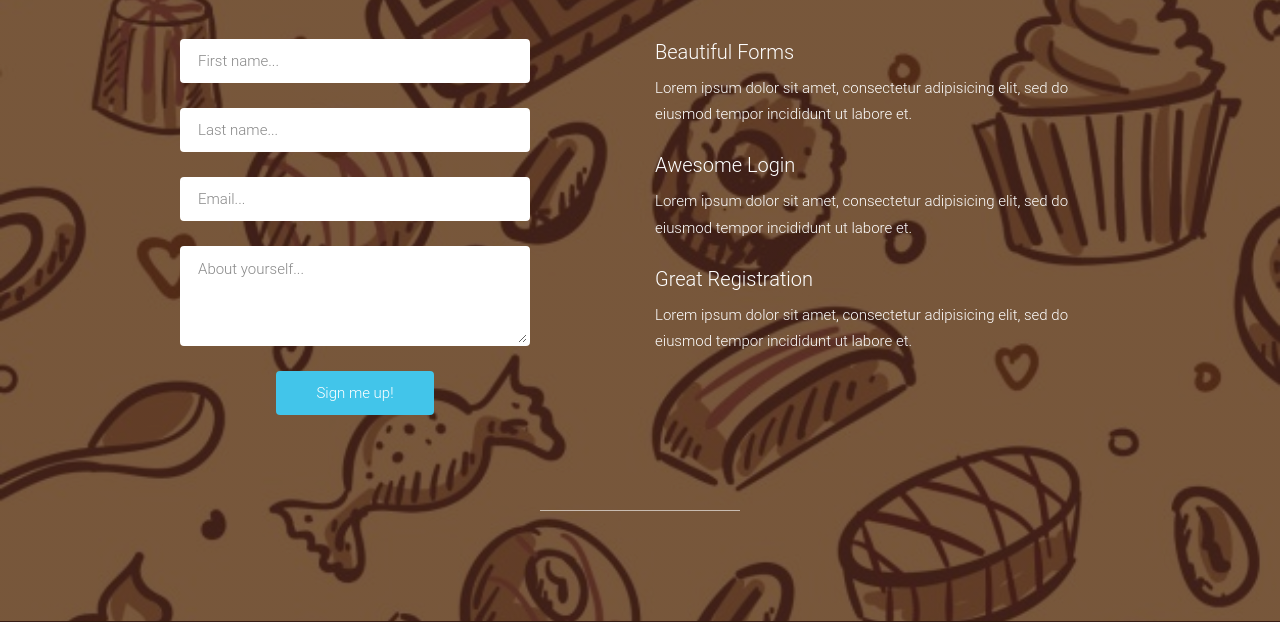
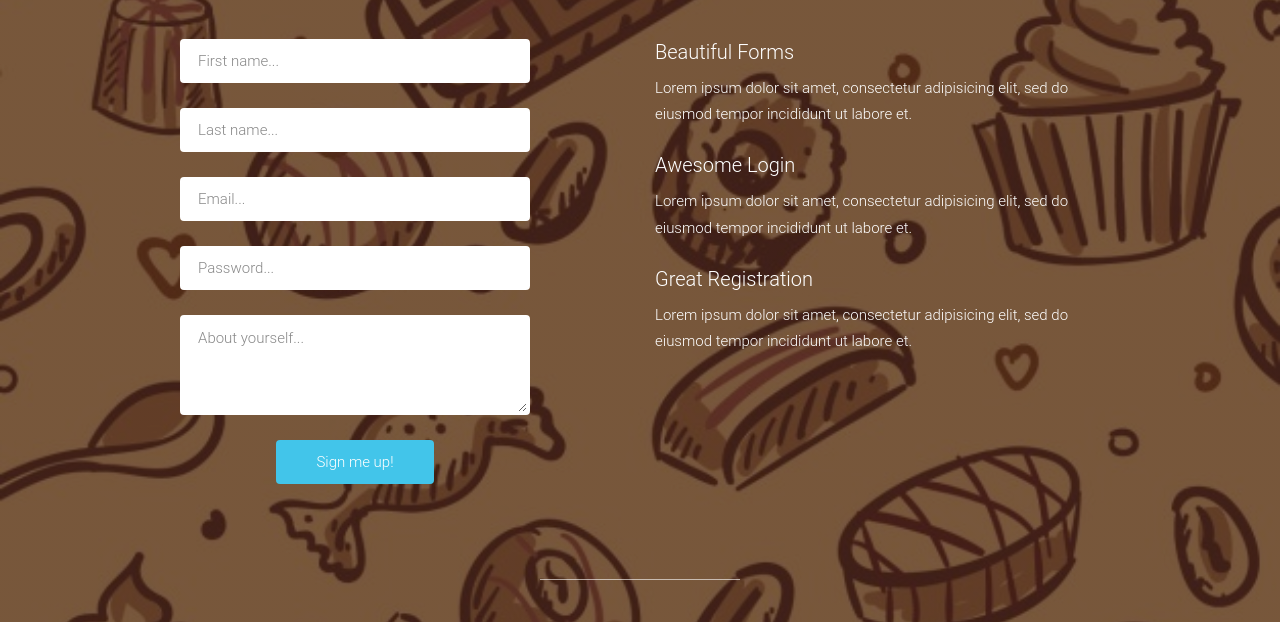
Before and after one commit to nathanielolejr/STI_WebDev, a CodeIgniter app: page /database/welcome/login in a window 1280 px wide. Shown: the part 640-1262 px from the top of the page. Run offline with CodeIgniter, Linux system fonts and the light colour scheme.

Commit message:
added password textbox in register form

```diff
--- a/application/views/layout/login.php
+++ b/application/views/layout/login.php
@@ -63,6 +63,10 @@
 	                        <div class="form-group">
 	                        	<label class="sr-only" for="r-form-email">Email</label>
 	                        	<input type="text" name="r-form-email" placeholder="Email..." class="r-form-email form-control" id="r-form-email">
+	                        </div>
+	                        <div class="form-group">
+	                        	<label class="sr-only" for="r-form-password">Password</label>
+	                        	<input type="password" name="r-form-password" placeholder="Password..." class="r-form-password form-control" id="r-form-password">
 	                        </div>
 	                        <div class="form-group">
 	                        	<label class="sr-only" for="r-form-about-yourself">About yourself</label>
```
